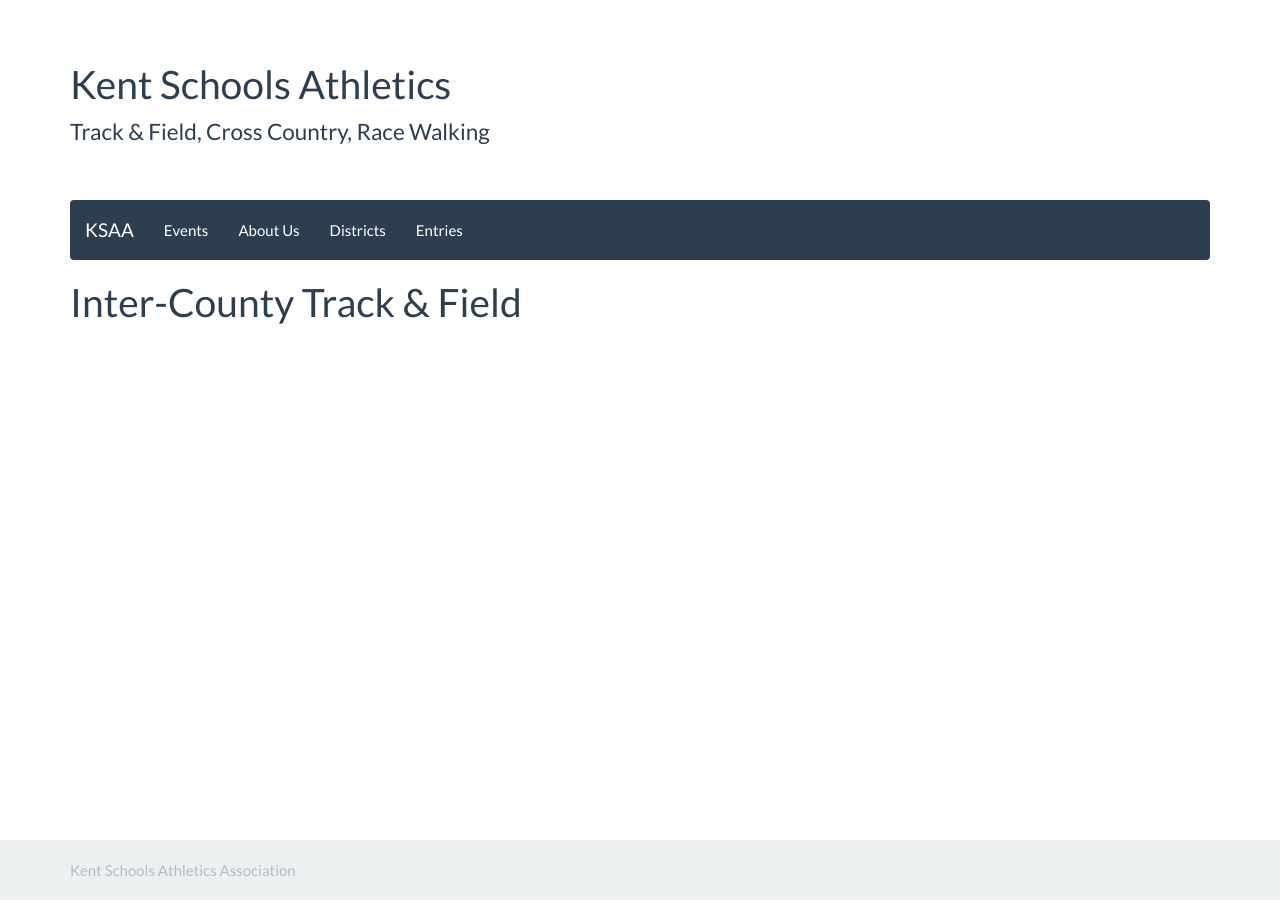
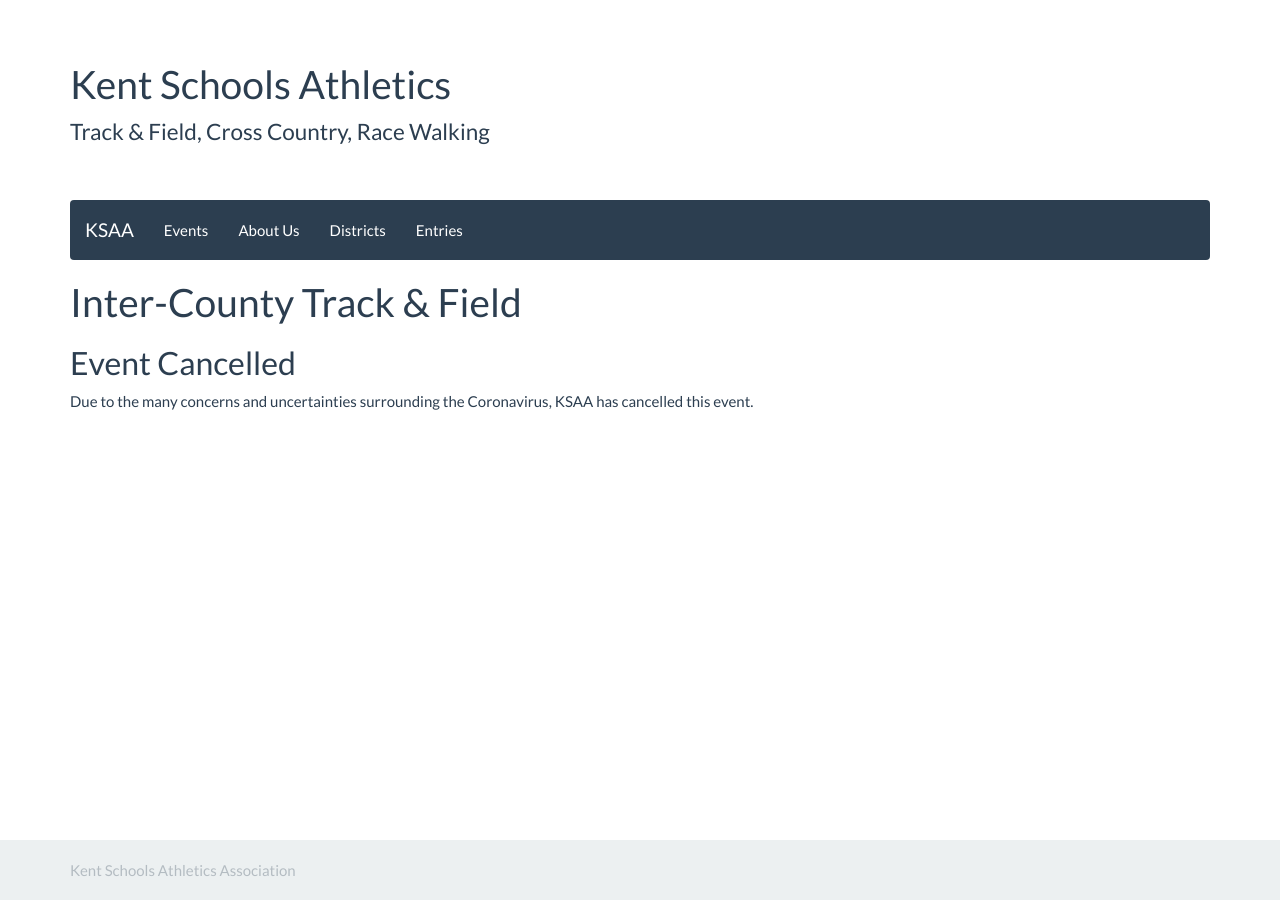
Before and after one commit to chrisnewark/chrisnewark.github.io, a Jekyll site: the page built from _events/19-20/2020-06-20-inter-county-track-and-field.md, in a window 1280 px wide. Built offline with Jekyll 4.4.1, drawn with Linux system fonts in a browser that asks for light colours; nearby versions of some CDN libraries.

Commit message:
KSAA cancellation message

```diff
--- a/_events/19-20/2020-06-20-inter-county-track-and-field.md
+++ b/_events/19-20/2020-06-20-inter-county-track-and-field.md
@@ -4,3 +4,7 @@
 date: 20 June 2020
 location: Surrey
 ---
+
+## Event Cancelled
+
+Due to the many concerns and uncertainties surrounding the Coronavirus, KSAA has cancelled this event.
```
Also changed, not shown: _events/19-20/2020-06-13-kent-schools-t-and-f-championships.md (+4 -0 lines), _events/19-20/2020-06-27-esaa-combined-events-regional-round.md (+4 -0 lines).
